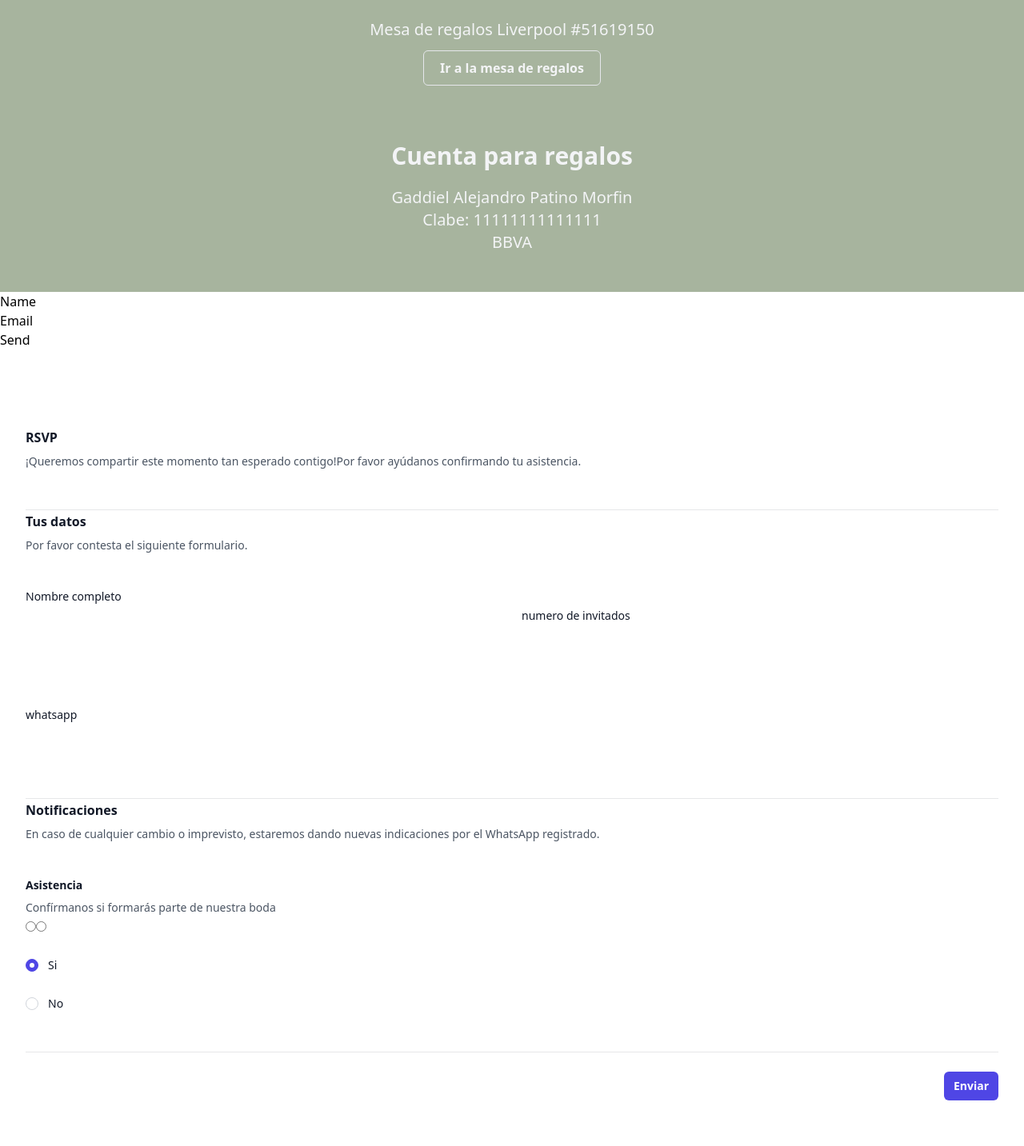
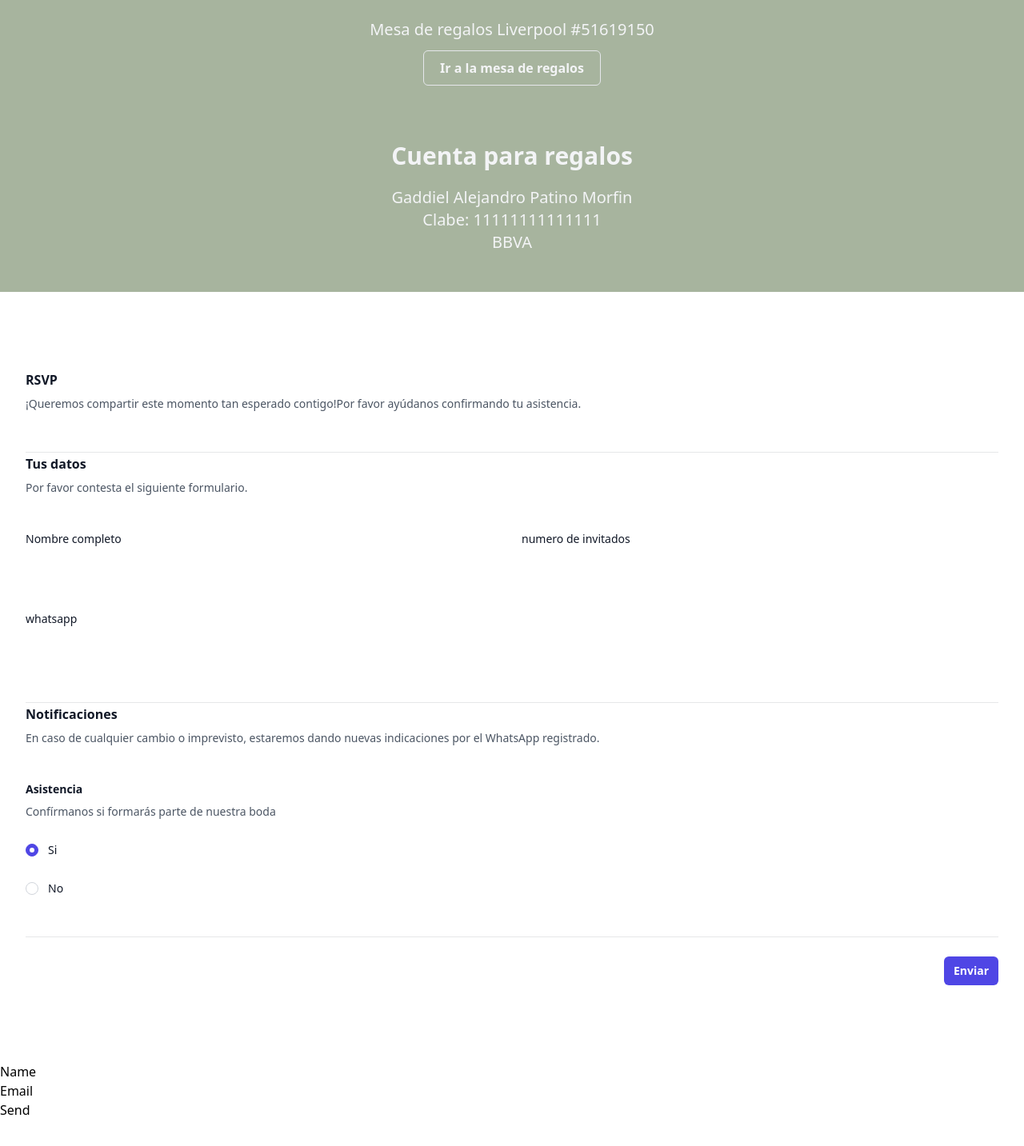
Before and after one commit to gadd0609/wedding-invi, a Vue app: page / in a window 1280 px wide. Shown: the part 1787-3220 px from the top of the page at 80% size. After the commit the page ends 3187 px from the top, so only its background shows below. Built offline with nearby package versions, Linux system fonts and the light colour scheme.

Commit message:
Feat(Configs):Test

```diff
--- a/src/App.vue
+++ b/src/App.vue
@@ -2,6 +2,17 @@
   <fiances-photos/>
   <gift-table-component/>
   <form-component/>
+  <form name="contact" netlify>
+  <p>
+    <label>Name <input type="text" name="name" /></label>
+  </p>
+  <p>
+    <label>Email <input type="email" name="email" /></label>
+  </p>
+  <p>
+    <button type="submit">Send</button>
+  </p>
+</form>
 </template>
 
 <script>
--- a/src/components/form/index.vue
+++ b/src/components/form/index.vue
@@ -1,17 +1,5 @@
 <template>
-    <form name="contact" netlify>
-  <p>
-    <label>Name <input type="text" name="name" /></label>
-  </p>
-  <p>
-    <label>Email <input type="email" name="email" /></label>
-  </p>
-  <p>
-    <button type="submit">Send</button>
-  </p>
-</form>
-    <form name="contact" method="POST" netlify>
-        <input type="hidden" name="form-name" value="contact" />
+    <form>
       <div class="mx-auto max-w-2xl px-4 py-16 sm:px-6 sm:py-24 lg:max-w-7xl lg:px-8">
         <div class="border-b border-gray-900/10 pb-12">
           <h2 class="text-base/7 font-semibold text-gray-900">RSVP</h2>
@@ -26,13 +14,11 @@
             <div class="sm:col-span-3">
               <label for="first-name" class="block text-sm/6 font-medium text-gray-900">Nombre completo </label>
               <div class="mt-2">
-                <input type="text" name="nombre" id="first-name"  />
                 <input type="text" name="first-name" id="first-name" autocomplete="given-name" class="block w-full rounded-md bg-white px-3 py-1.5 text-base text-gray-900 outline-1 -outline-offset-1 outline-gray-300 placeholder:text-gray-400 focus:outline-2 focus:-outline-offset-2 focus:outline-indigo-600 sm:text-sm/6" />
               </div>
             </div>
 
             <div class="sm:col-span-3">
-            <input type="text" name="numero-invitados" id="last-name" />
               <label for="last-name" class="block text-sm/6 font-medium text-gray-900">numero de invitados</label>
               <div class="mt-2">
                 <input type="text" name="last-name" id="last-name" autocomplete="family-name" class="block w-full rounded-md bg-white px-3 py-1.5 text-base text-gray-900 outline-1 -outline-offset-1 outline-gray-300 placeholder:text-gray-400 focus:outline-2 focus:-outline-offset-2 focus:outline-indigo-600 sm:text-sm/6" />
@@ -40,7 +26,6 @@
             </div>
 
             <div class="sm:col-span-4">
-                <input type="text" name="whatsapp" id="email"/>
               <label for="email" class="block text-sm/6 font-medium text-gray-900">whatsapp</label>
               <div class="mt-2">
                 <input id="email" name="email" type="email" autocomplete="email" class="block w-full rounded-md bg-white px-3 py-1.5 text-base text-gray-900 outline-1 -outline-offset-1 outline-gray-300 placeholder:text-gray-400 focus:outline-2 focus:-outline-offset-2 focus:outline-indigo-600 sm:text-sm/6" />
@@ -60,20 +45,6 @@
             <fieldset>
               <legend class="text-sm/6 font-semibold text-gray-900">Asistencia</legend>
               <p class="mt-1 text-sm/6 text-gray-600">Confírmanos si formarás parte de nuestra boda</p>
-              <input
-              id="si"
-              name="asistencia"
-              value="si"
-              type="radio"
-
-            />
-            <input
-              id="no"
-              name="asistencia"
-              value="no"
-              type="radio"
-
-            />
               <div class="mt-6 space-y-6">
                 <div class="flex items-center gap-x-3">
                   <input
```
